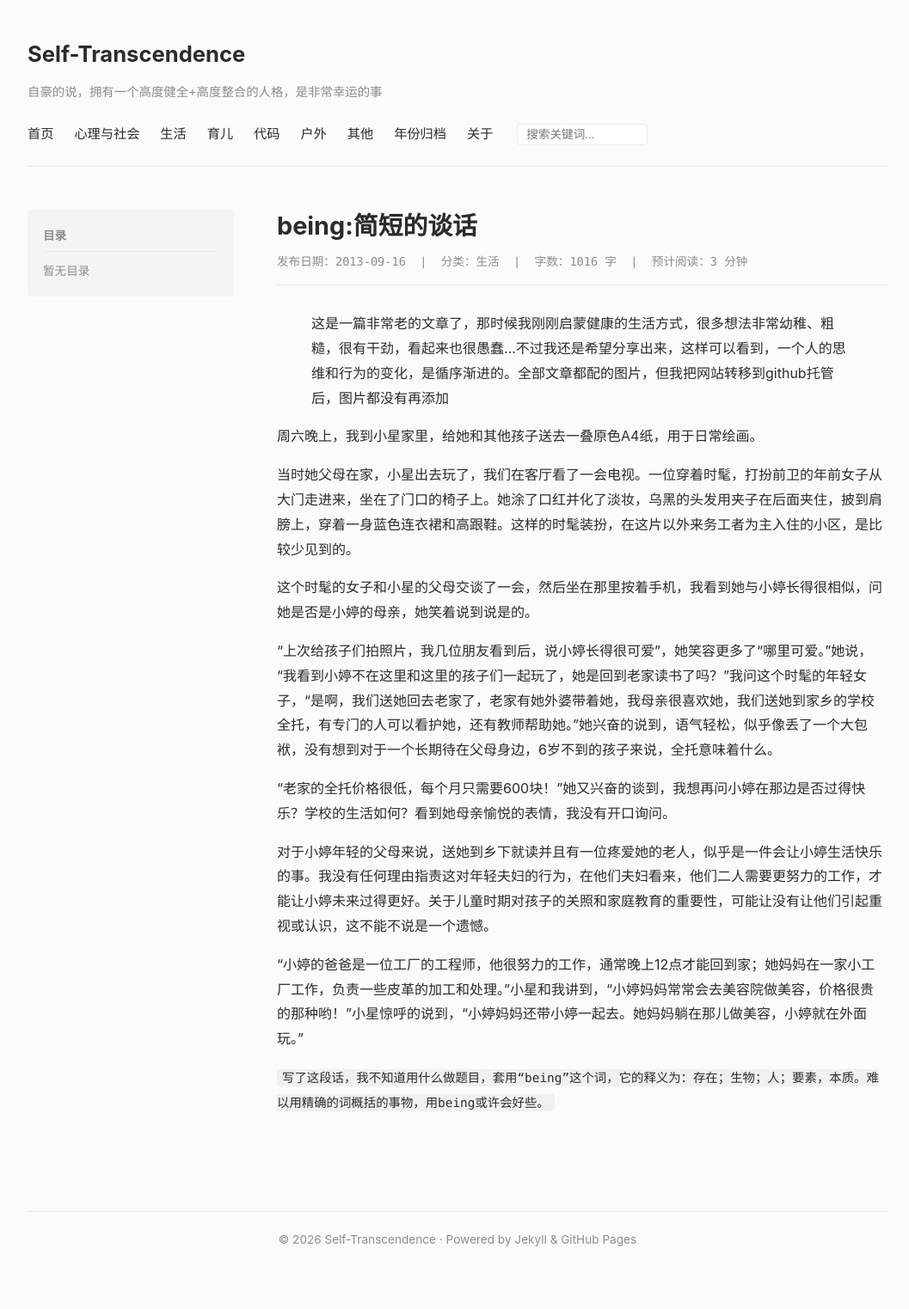
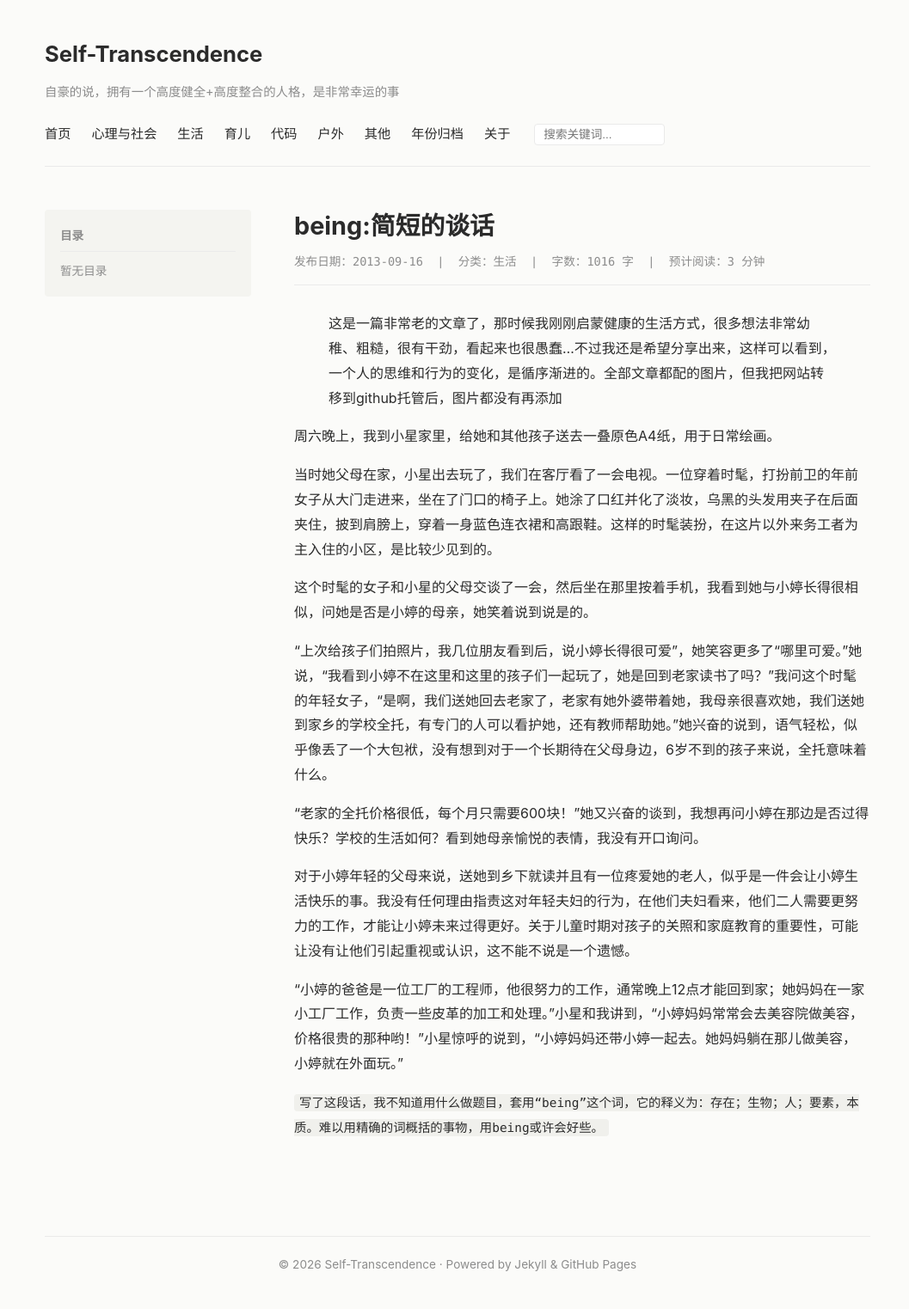
Before and after one commit to Natural-system/self-transcendence, a Jekyll site: the page built from _posts/2013-09-16-being简短的谈话.md, in a window 1280 px wide. Shown: the whole page at 86% size, without its empty margins (108-1165 px from the left). Built offline with Jekyll 4.4.1, drawn with Linux system fonts in a browser that asks for light colours; comment, search, counter and statistics services are not loaded; before the commit the page ends 1494 px from its top, so only the background shows below that.

Commit message:
default.html修改文件限制宽度

```diff
--- a/_layouts/default.html
+++ b/_layouts/default.html
@@ -52,8 +52,20 @@
     }
 
     /* ========================================== */
-    /* --- 2. 通用深色代码块样式 (防撑爆) --- */
+    /* --- 2. 通用深色代码块样式 (源头彻底防撑爆) --- */
     /* ========================================== */
+    /* Jekyll 生成的代码块外层容器兼容覆盖 */
+    .highlight,
+    figure.highlight,
+    div.highlighter-rouge,
+    .highlighter-rouge div.highlight {
+      max-width: 100% !important;
+      min-width: 0 !important;
+      overflow-x: auto !important;
+      margin: 1.5em 0;
+      border-radius: 8px;
+    }
+
     pre {
       background-color: #1e1e1e !important; /* 暗黑背景色 */
       color: #9cdcfe !important;           /* 默认浅蓝代码文字 */
@@ -62,16 +74,21 @@
       font-family: var(--font-mono);       /* 使用等宽字体变量 */
       font-size: 14px;
       line-height: 1.6;
-      margin: 1.5em 0;
+      margin: 0;                           /* 由外层统一处理 margin */
       max-width: 100% !important;
+      min-width: 0 !important;
       overflow-x: auto !important;          /* 超出时出现横向滚动条 */
       box-shadow: 0 2px 8px rgba(0, 0, 0, 0.15);
+      box-sizing: border-box;
     }
 
     pre code {
       background-color: transparent !important;
       color: inherit !important;
       padding: 0;
+      white-space: pre !important;         /* 保持代码排版格式并支持横向滚动 */
+      word-break: normal !important;
+      display: block;
     }
 
     p code, li code {
@@ -80,11 +97,13 @@
       border-radius: 4px;
       font-family: var(--font-mono);
       font-size: 0.9em;
+      word-break: break-word;
     }
 
     /* 限制文章正文防撑爆保底 */
     main, article, .post-content {
       max-width: 100%;
+      min-width: 0;
       word-wrap: break-word;
       word-break: break-word;
     }
@@ -117,6 +136,7 @@
       max-width: 1000px;
       margin: 0 auto;
       padding: 40px 20px;
+      box-sizing: border-box;
     }
 
     header {
@@ -220,17 +240,18 @@
       white-space: nowrap;
     }
 
-    /* 双栏文章布局 (左侧目录，右侧正文) */
+    /* 双栏文章布局 (左侧目录，右侧正文)
+       核心关键项：显式使用 minmax(0, 1fr) 阻止弹性网格被代码块强制撑宽 */
     .layout-grid {
       display: grid;
-      grid-template-columns: 240px 1fr;
+      grid-template-columns: 240px minmax(0, 1fr);
       gap: 50px;
       align-items: start;
     }
 
     @media (max-width: 850px) {
       .layout-grid {
-        grid-template-columns: 1fr;
+        grid-template-columns: minmax(0, 1fr);
       }
       .sidebar-toc {
         display: none; /* 小屏幕自动隐藏左侧目录 */
@@ -494,7 +515,7 @@
   <!-- 全局搜索弹窗组件 -->
   <div id="search-modal-overlay" onclick="closeSearchModal(event)">
     <div class="search-modal-content" onclick="event.stopPropagation()">
-      <div style="display:flex; justify-scale:space-between; align-items:center; border-bottom: 1px solid var(--border-color); padding-bottom: 10px; margin-bottom: 15px;">
+      <div style="display:flex; justify-content:space-between; align-items:center; border-bottom: 1px solid var(--border-color); padding-bottom: 10px; margin-bottom: 15px;">
         <h3 style="margin:0; font-size: 1.05rem; color:#333;">搜索结果</h3>
         <span onclick="closeSearchModalDirect()" style="cursor:pointer; font-size: 1.4rem; color:#888; line-height: 1;">&times;</span>
       </div>
```
